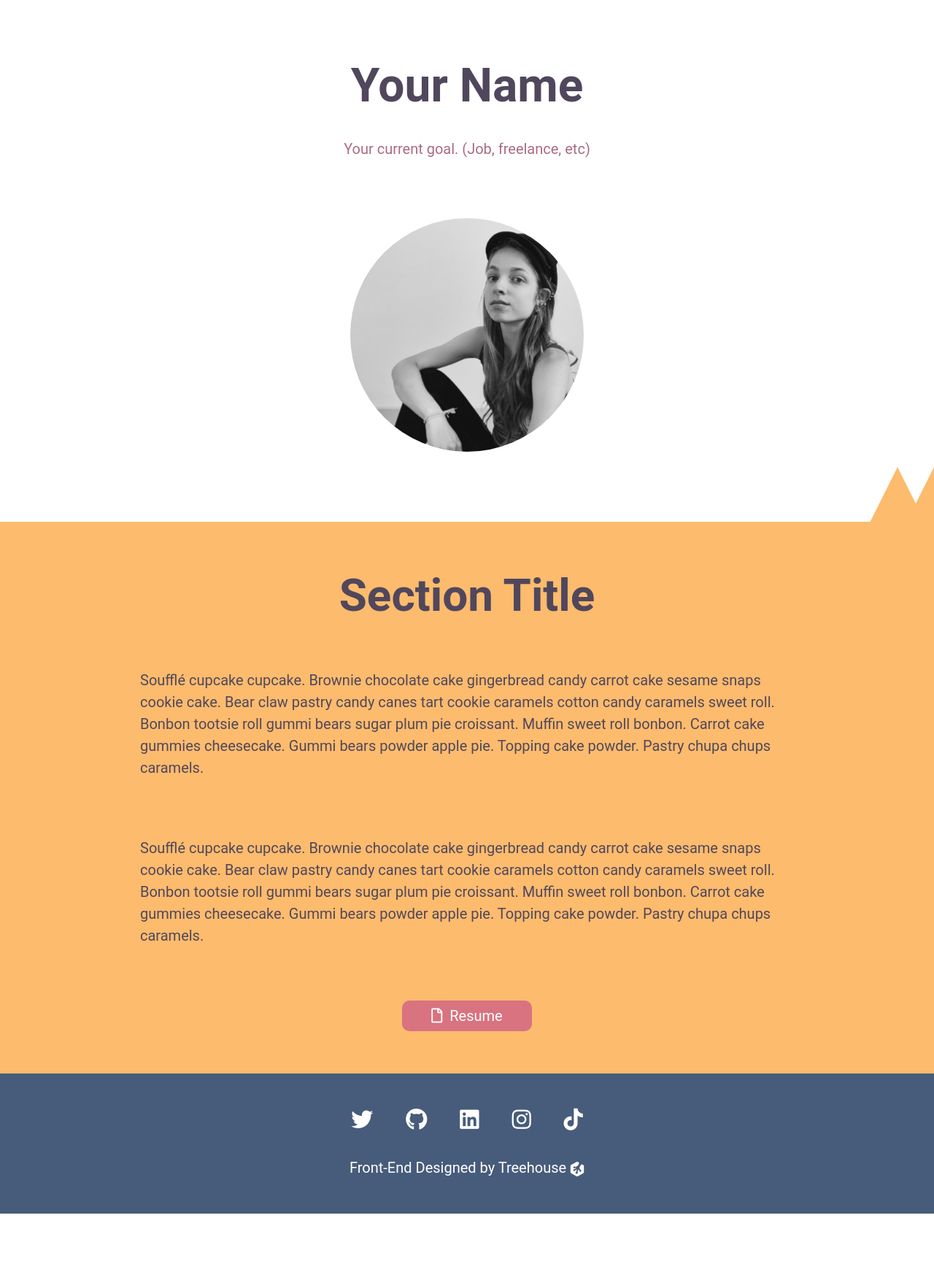
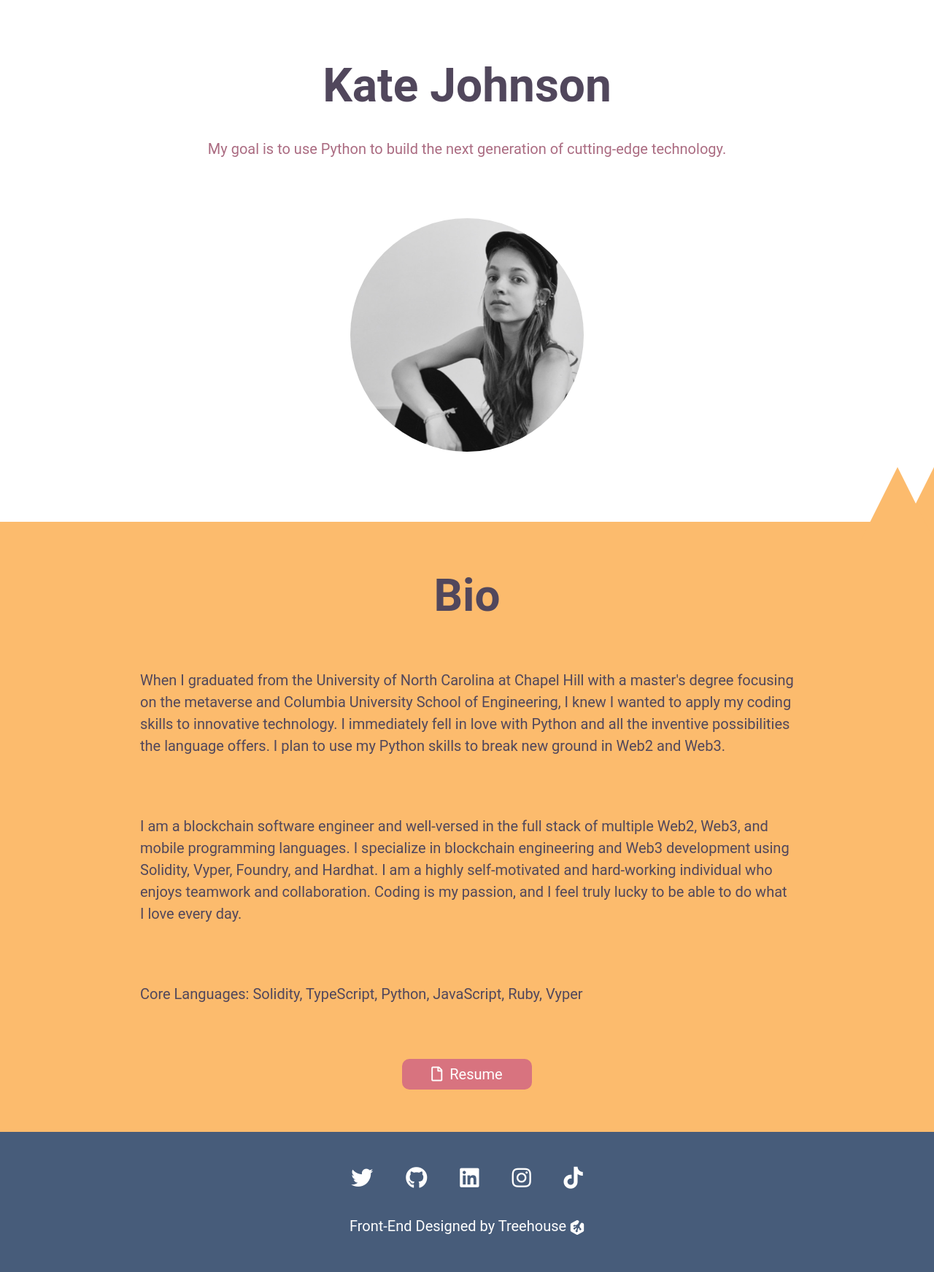
Before and after one commit to K-G-J/SQLAlchemy-portfolio, a Flask app: page /about in a window 1280 px wide; the page is wider, and only the part inside the window is pictured. Shown: the part 93-1836 px from the top of that part at 73% size. Before the commit the page ends 1756 px from the top of that part, so only its background shows below. Run offline with Flask 3, Linux system fonts and the light colour scheme.

Commit message:
updated my info in About.html

```diff
--- a/templates/about.html
+++ b/templates/about.html
@@ -4,7 +4,7 @@
   <head>
     <meta charset="utf-8" />
     <meta http-equiv="X-UA-Compatible" content="IE=edge" />
-    <title>Portfolio</title>
+    <title>About</title>
     <meta name="description" content="A portfolio of my work" />
     <meta name="viewport" content="width=device-width, initial-scale=1" />
     <link
@@ -21,10 +21,8 @@
   </head>
   {% endblock %} {% block content %}
   <section class="header">
-    <h1>Your Name</h1>
-    <p>Your current goal. (Job, freelance, etc)</p>
-    <!--I would suggest choosing a different picture here.-->
-    <!--Like maybe a hobby photo-->
+    <h1>Kate Johnson</h1>
+    <p>My goal is to use Python to build the next generation of cutting-edge technology.</p>
     <img
       src="/static/images/headshot.jpg"
       alt="Headshot of myself"
@@ -33,22 +31,15 @@
   <section id="about-page">
     <div id="triangle7"></div>
     <div id="triangle8"></div>
-    <h2>Section Title</h2>
+    <h2>Bio</h2>
     <p>
-      Soufflé cupcake cupcake. Brownie chocolate cake gingerbread candy carrot
-      cake sesame snaps cookie cake. Bear claw pastry candy canes tart cookie
-      caramels cotton candy caramels sweet roll. Bonbon tootsie roll gummi bears
-      sugar plum pie croissant. Muffin sweet roll bonbon. Carrot cake gummies
-      cheesecake. Gummi bears powder apple pie. Topping cake powder. Pastry
-      chupa chups caramels.
+      When I graduated from the University of North Carolina at Chapel Hill with a master's degree focusing on the metaverse and Columbia University School of Engineering, I knew I wanted to apply my coding skills to innovative technology. I immediately fell in love with Python and all the inventive possibilities the language offers. I plan to use my Python skills to break new ground in Web2 and Web3.
     </p>
     <p>
-      Soufflé cupcake cupcake. Brownie chocolate cake gingerbread candy carrot
-      cake sesame snaps cookie cake. Bear claw pastry candy canes tart cookie
-      caramels cotton candy caramels sweet roll. Bonbon tootsie roll gummi bears
-      sugar plum pie croissant. Muffin sweet roll bonbon. Carrot cake gummies
-      cheesecake. Gummi bears powder apple pie. Topping cake powder. Pastry
-      chupa chups caramels.
+      I am a blockchain software engineer and well-versed in the full stack of multiple Web2, Web3, and mobile programming languages. I specialize in blockchain engineering and Web3 development using Solidity, Vyper, Foundry, and Hardhat. I am a highly self-motivated and hard-working individual who enjoys teamwork and collaboration. Coding is my passion, and I feel truly lucky to be able to do what I love every day.
+    </p>
+    <p>
+      Core Languages: Solidity, TypeScript, Python, JavaScript, Ruby, Vyper
     </p>
     <a href="#"><i class="far fa-file"></i>Resume</a>
   </section>
--- a/templates/detail.html
+++ b/templates/detail.html
@@ -4,7 +4,7 @@
   <head>
     <meta charset="utf-8" />
     <meta http-equiv="X-UA-Compatible" content="IE=edge" />
-    <title>Portfolio</title>
+    <title>{{ project.title }}</title>
     <meta name="description" content="A portfolio of my work" />
     <meta name="viewport" content="width=device-width, initial-scale=1" />
     <link
--- a/templates/editproject.html
+++ b/templates/editproject.html
@@ -4,7 +4,7 @@
   <head>
     <meta charset="utf-8" />
     <meta http-equiv="X-UA-Compatible" content="IE=edge" />
-    <title>Portfolio</title>
+    <title>Edit {{ project.title }}</title>
     <meta name="description" content="A portfolio of my work" />
     <meta name="viewport" content="width=device-width, initial-scale=1" />
     <link
--- a/templates/projectform.html
+++ b/templates/projectform.html
@@ -4,7 +4,7 @@
   <head>
     <meta charset="utf-8" />
     <meta http-equiv="X-UA-Compatible" content="IE=edge" />
-    <title>Portfolio</title>
+    <title>{{ Add Project}}</title>
     <meta name="description" content="A portfolio of my work" />
     <meta name="viewport" content="width=device-width, initial-scale=1" />
     <link
```
